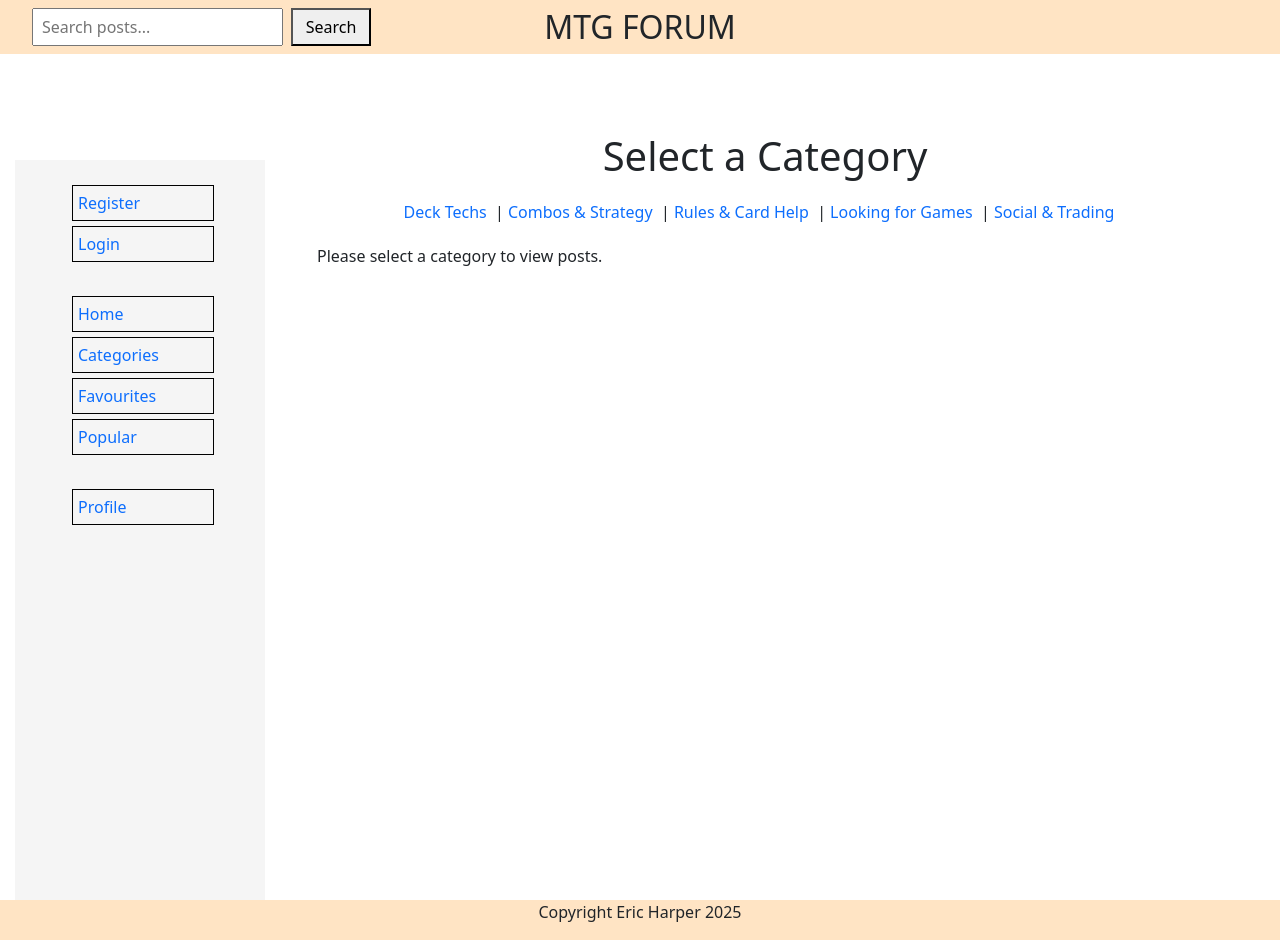
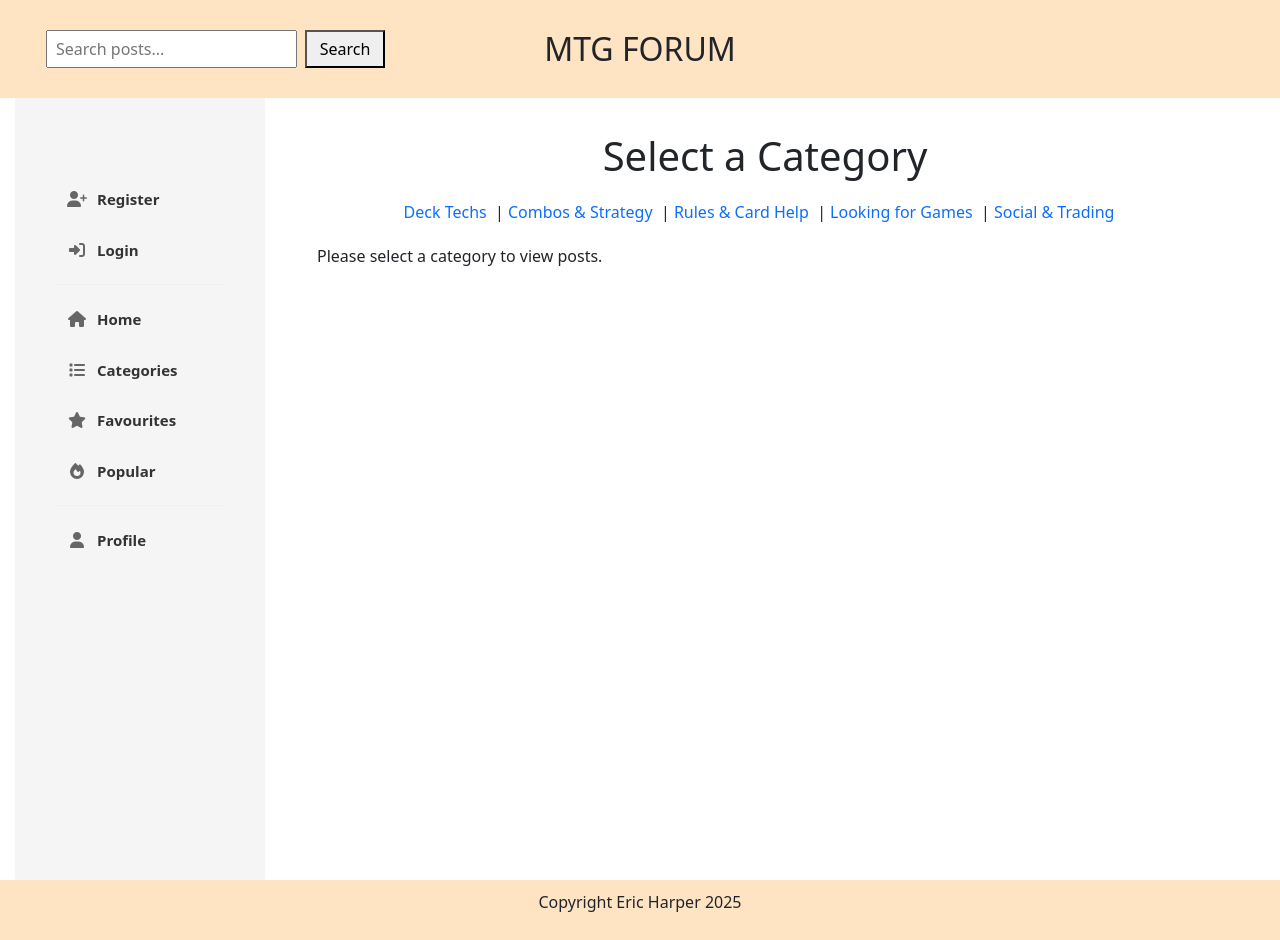
Before and after one commit to Arcandrus/mtg-forum, a Django app: page /posts/categories/ in a window 1280 px wide. Run offline with Django 5.2, Linux system fonts and the light colour scheme; some libraries are stand-ins or nearby versions.

Commit message:
Added navbar styling

```diff
--- a/mtg_forum/settings.py
+++ b/mtg_forum/settings.py
@@ -39,7 +39,7 @@ TEMPLATES_DIR = os.path.join(BASE_DIR, 'templates')
 SECRET_KEY = os.environ.get("SECRET_KEY")
 
 # SECURITY WARNING: don't run with debug turned on in production!
-DEBUG = True
+DEBUG = False
 
 ALLOWED_HOSTS = ['127.0.0.1',
                  '.herokuapp.com']
--- a/static/css/style.css
+++ b/static/css/style.css
@@ -21,7 +21,7 @@ header {
     display: flex;
     align-items: center;
     justify-content: space-between;
-    padding: 0.5rem 1rem;
+    padding: 30px;
     z-index: 10;
 }
 
@@ -95,12 +95,96 @@ h1 {
 }
 
 .sidebar {
-    max-width: 20%;
-    min-width: 20%;
-    background-color: #f5f5f5;
-    padding: 20px;
-    box-sizing: border-box;
-    margin-top: 80px;
+  max-width: 20%;
+  min-width: 20%;
+  background-color: #f5f5f5;
+  padding: 40px;
+  box-sizing: border-box;
+  margin-top: 0;
+  padding-top: 100px;
+  height: 100vh;
+  overflow-y: auto;
+}
+
+.profile_container {
+  display: flex;
+  align-items: center;
+  gap: 15px;
+  margin-bottom: 30px;
+}
+
+.profile_picture img {
+  width: 80px;
+  height: 80px;
+  border-radius: 50%;
+  object-fit: cover;
+  border: 3px solid #ccc;
+  margin-bottom: 0;
+}
+
+.profile_details {
+  text-align: left;
+  flex: 1;
+}
+
+.profile_details p {
+  margin: 4px 0;
+  font-size: 14px;
+  color: #333;
+}
+
+.profile_details i {
+  color: #555;
+  margin-right: 6px;
+}
+
+
+.sidebar-nav ul {
+  list-style: none;
+  padding: 0;
+  margin: 0;
+}
+
+.sidebar-nav ul li {
+  margin-bottom: 12px;
+}
+
+.sidebar-nav ul li a {
+  display: flex;
+  align-items: center;
+  color: #333;
+  text-decoration: none;
+  font-weight: 600;
+  font-size: 15px;
+  padding: 8px 12px;
+  border-radius: 6px;
+  transition: background-color 0.25s, color 0.25s;
+}
+
+.sidebar-nav ul li a i {
+  margin-right: 10px;
+  font-size: 16px;
+  min-width: 20px;
+  text-align: center;
+  color: #666;
+}
+
+.sidebar-nav ul li a:hover,
+.sidebar-nav ul li a:focus {
+  background-color: #ccc;
+  color: black;
+  outline: none;
+}
+
+.sidebar-nav ul li a:hover i,
+.sidebar-nav ul li a:focus i {
+  color: black;
+}
+
+.sidebar-nav ul li hr {
+  border: none;
+  border-top: 1px solid #ddd;
+  margin: 15px 0;
 }
 
 .content {
@@ -132,7 +216,7 @@ main {
 .scroll {
     height: 100%;
     overflow-y: auto;
-    padding: 1rem;
+    padding: 1rem 1rem 80px 1rem;
     box-sizing: border-box;
 }
 
@@ -320,24 +404,6 @@ main {
     border: 2px solid #ccc;
 }
 
-.profile_container {
-    display: flex;
-    align-items: center;
-    margin: 20px 0;
-}
-
-.profile_picture img {
-    width: 100px;
-    height: 100px;
-    border-radius: 50%;
-    margin-right: 20px;
-    border: 2px solid #ccc;
-}
-
-.profile_details p {
-    margin: 5px 10px;
-}
-
 .post_list {
     max-width: 700px;
     margin-left: auto;
@@ -359,4 +425,6 @@ footer {
     bottom: 0;
     background-color: bisque;
     text-align: center;
+    padding: 10px;
+    z-index: 10;
 }
--- a/templates/base.html
+++ b/templates/base.html
@@ -51,38 +51,44 @@
             {% if user.is_authenticated %}
             <div class="profile_container">
                 <div class="profile_picture">
-                    <img src="{{ user.profile_picture.url }}" alt="Profile Picture">
+                <img src="{{ user.profile_picture.url }}" alt="Profile Picture">
                 </div>
                 <div class="profile_details">
-                    <p><strong>{{ user }}</strong></p>
-                    <p><strong>Posts:</strong> {{ user.post_count }}</p>
-                    <p><strong>Comments:</strong> {{ user.comment_count }}</p>
-                    <p><strong>Status:</strong> {{ user.user_status }}</p>
+                <p><strong>{{ user }}</strong></p>
+                <p><strong><i class="fa-solid fa-pencil"></i> Posts:</strong> {{ user.post_count }}</p>
+                <p><strong><i class="fa-solid fa-comment"></i> Comments:</strong> {{ user.comment_count }}</p>
+                <p><strong><i class="fa-solid fa-circle-check"></i> Status:</strong> {{ user.user_status }}</p>
                 </div>
             </div>
             {% endif %}
-            <ul>
+
+            <nav class="sidebar-nav" aria-label="Sidebar navigation">
+                <ul>
                 {% if user.is_authenticated %}
-                <li><a href="{% url 'create_post' %}">New Post</a></li>
-                <li><a href="{% url 'account_logout' %}">Logout</a></li>
+                <li><a href="{% url 'create_post' %}"><i class="fa-solid fa-plus"></i> New Post</a></li>
+                <li><a href="{% url 'account_logout' %}"><i class="fa-solid fa-right-from-bracket"></i> Logout</a></li>
                 {% else %}
-                <li><a href="{% url 'account_signup' %}">Register</a></li>
-                <li><a href="{% url 'account_login' %}">Login</a></li>
+                <li><a href="{% url 'account_signup' %}"><i class="fa-solid fa-user-plus"></i> Register</a></li>
+                <li><a href="{% url 'account_login' %}"><i class="fa-solid fa-right-to-bracket"></i> Login</a></li>
                 {% endif %}
-                <br>
-                <li><a href="{% url 'post_list' %}">Home</a></li>
-                <li><a href="{% url 'category_list' %}">Categories</a></M>
-                </li>
-                <li><a href="{% url 'favourite_posts' %}">Favourites</a></li>
-                <li><a href="{% url 'popular_posts' %}">Popular</a></li>
-                <br>
+
+                <li><hr></li>
+
+                <li><a href="{% url 'post_list' %}"><i class="fa-solid fa-house"></i> Home</a></li>
+                <li><a href="{% url 'category_list' %}"><i class="fa-solid fa-list"></i> Categories</a></li>
+                <li><a href="{% url 'favourite_posts' %}"><i class="fa-solid fa-star"></i> Favourites</a></li>
+                <li><a href="{% url 'popular_posts' %}"><i class="fa-solid fa-fire"></i> Popular</a></li>
+
+                <li><hr></li>
+
                 {% if user.is_authenticated %}
-                <li><a href="{% url 'profile' username=request.user.username %}">Profile</a></li>
-                <li><a href="{% url 'user_settings' %}">Settings</a></li>
+                <li><a href="{% url 'profile' username=request.user.username %}"><i class="fa-solid fa-user"></i> Profile</a></li>
+                <li><a href="{% url 'user_settings' %}"><i class="fa-solid fa-gear"></i> Settings</a></li>
                 {% else %}
-                <li><a href="{% url 'account_login' %}">Profile</a></li>
+                <li><a href="{% url 'account_login' %}"><i class="fa-solid fa-user"></i> Profile</a></li>
                 {% endif %}
-            </ul>
+                </ul>
+            </nav>
         </aside>
 
         <main class="content flex-grow-1 p-3">
```
